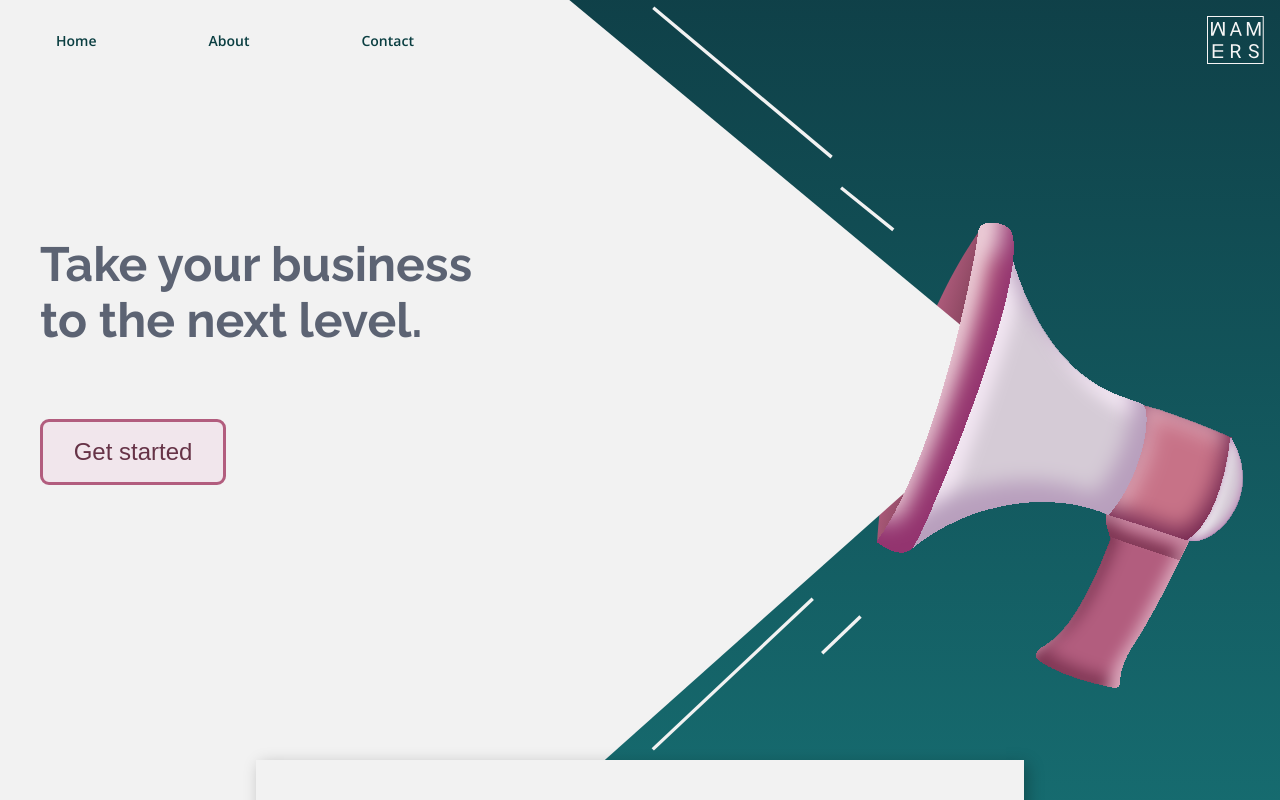
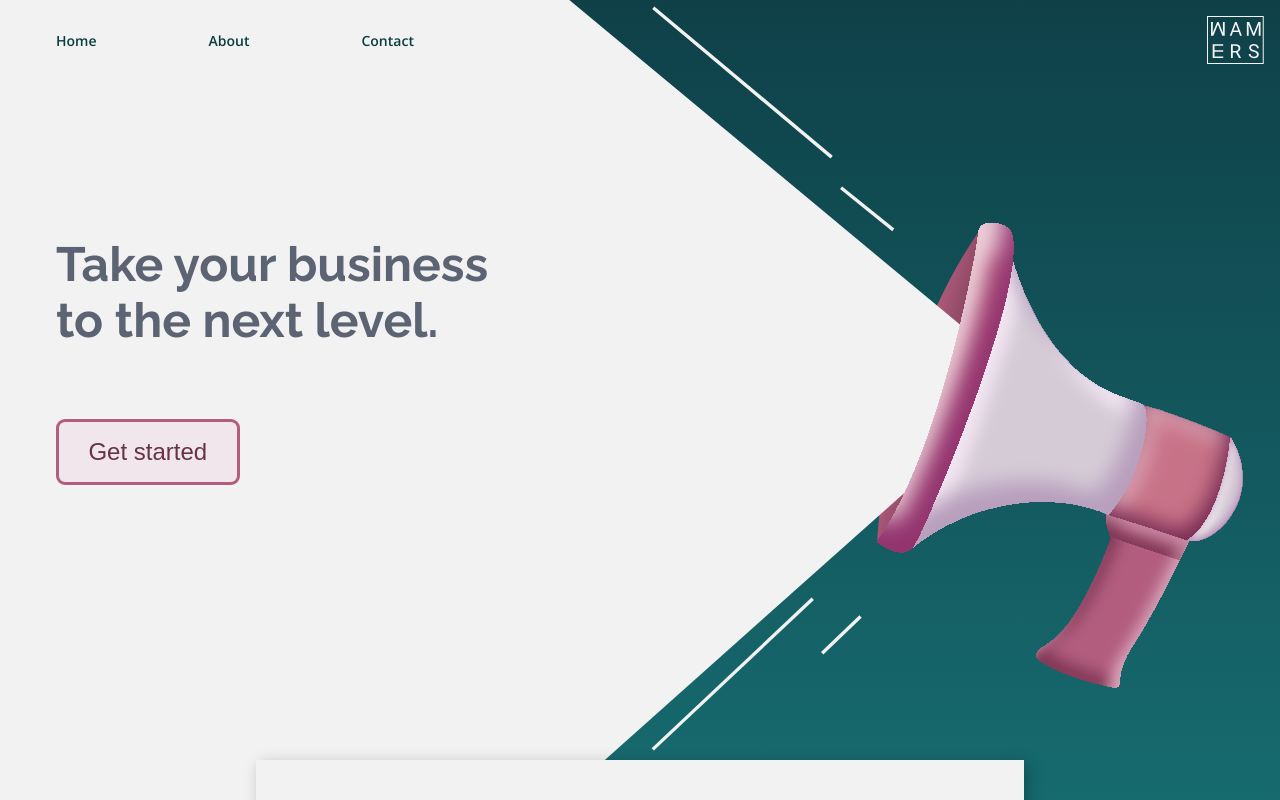
Before and after one commit to farahwamer/wamers-marketing-consultancy, a React (Create React App) app: page / in a window 1280 px wide. Shown: the top 800 px of the page. Built offline with nearby package versions, Linux system fonts and the light colour scheme.

Commit message:
fixed home page alignment of title and navbar

```diff
--- a/src/styles/Home.css
+++ b/src/styles/Home.css
@@ -9,6 +9,9 @@
   width: 100vw;
   background-size: cover;
   background-position: 60% 50%;
+  display: flex;
+  flex-direction: column;
+  justify-content: flex-start;
 }
 
 .home-content-container {
@@ -17,7 +20,7 @@
   flex-direction: column;
   justify-content: space-around;
   margin-top: 15vh;
-  margin-left: 5vh;
+  margin-left: 3.5rem;
 }
 
 .title {
```
